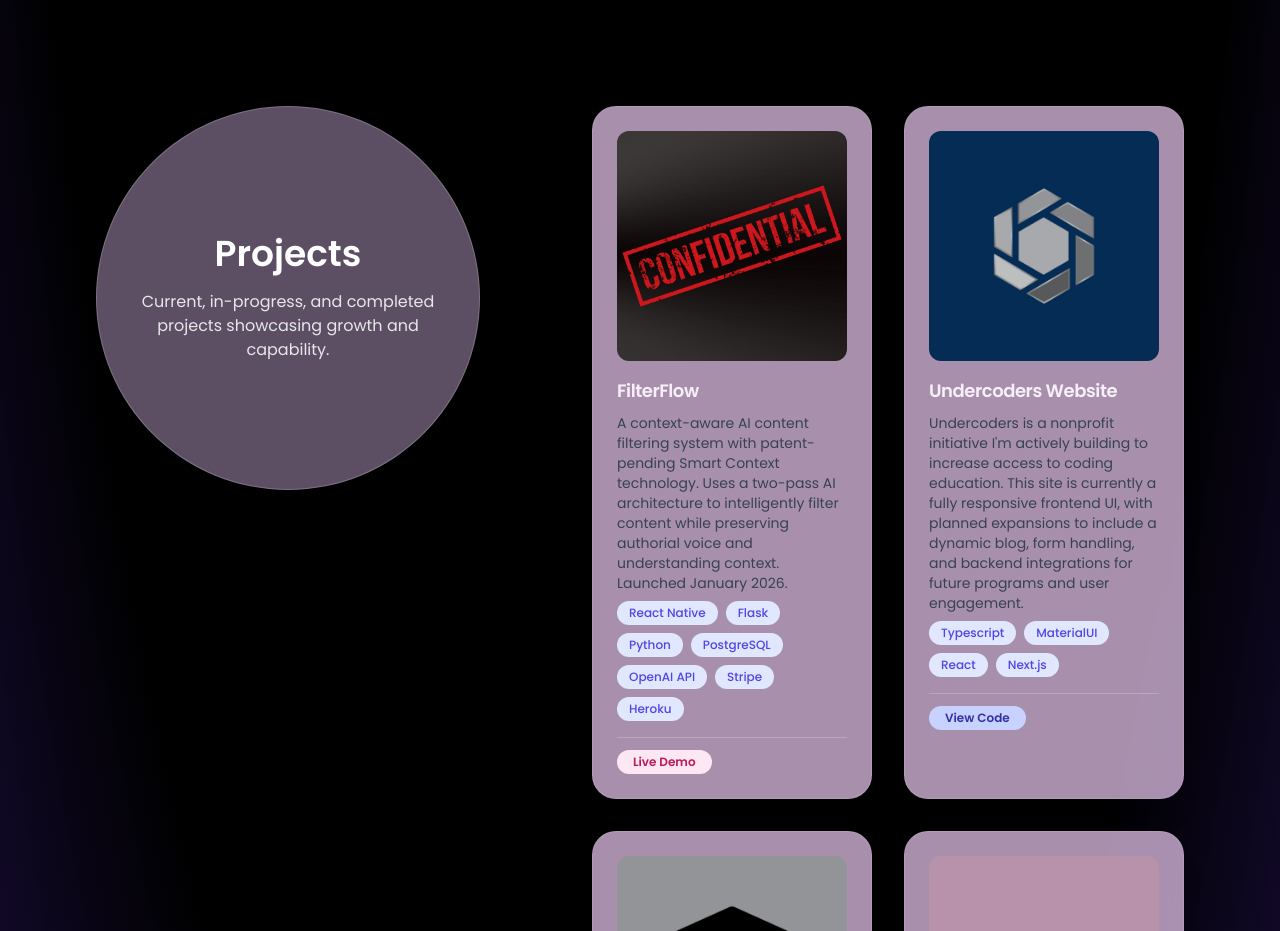
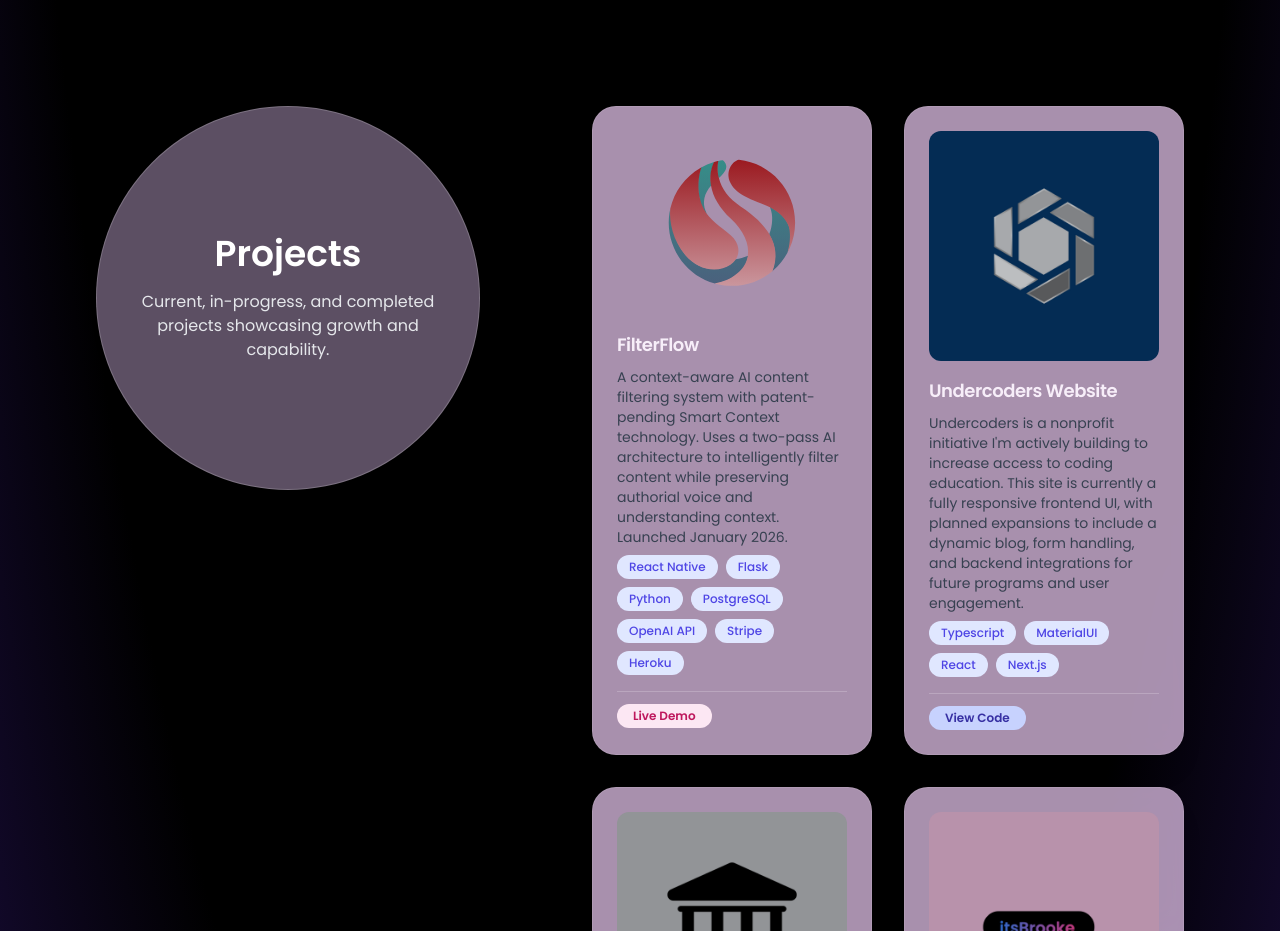
Before and after one commit to brookeaddison/brookeaddison.github.io, a React (Vite) app: page / in a window 1280 px wide. Shown: the part 1680-2611 px from the top of the page. Built offline with nearby package versions, Linux system fonts and the light colour scheme.

Commit message:
Updated FilterFlow logo.

```diff
--- a/src/components/Projects.jsx
+++ b/src/components/Projects.jsx
@@ -1,6 +1,6 @@
 const projectsData = [
   {
-    image: "/image3.png",
+    image: "/image3.svg",
     title: "FilterFlow",
     repo: null,
     description:
```
Also changed, not shown: public/image3.png (deleted), public/image3.svg (added).
